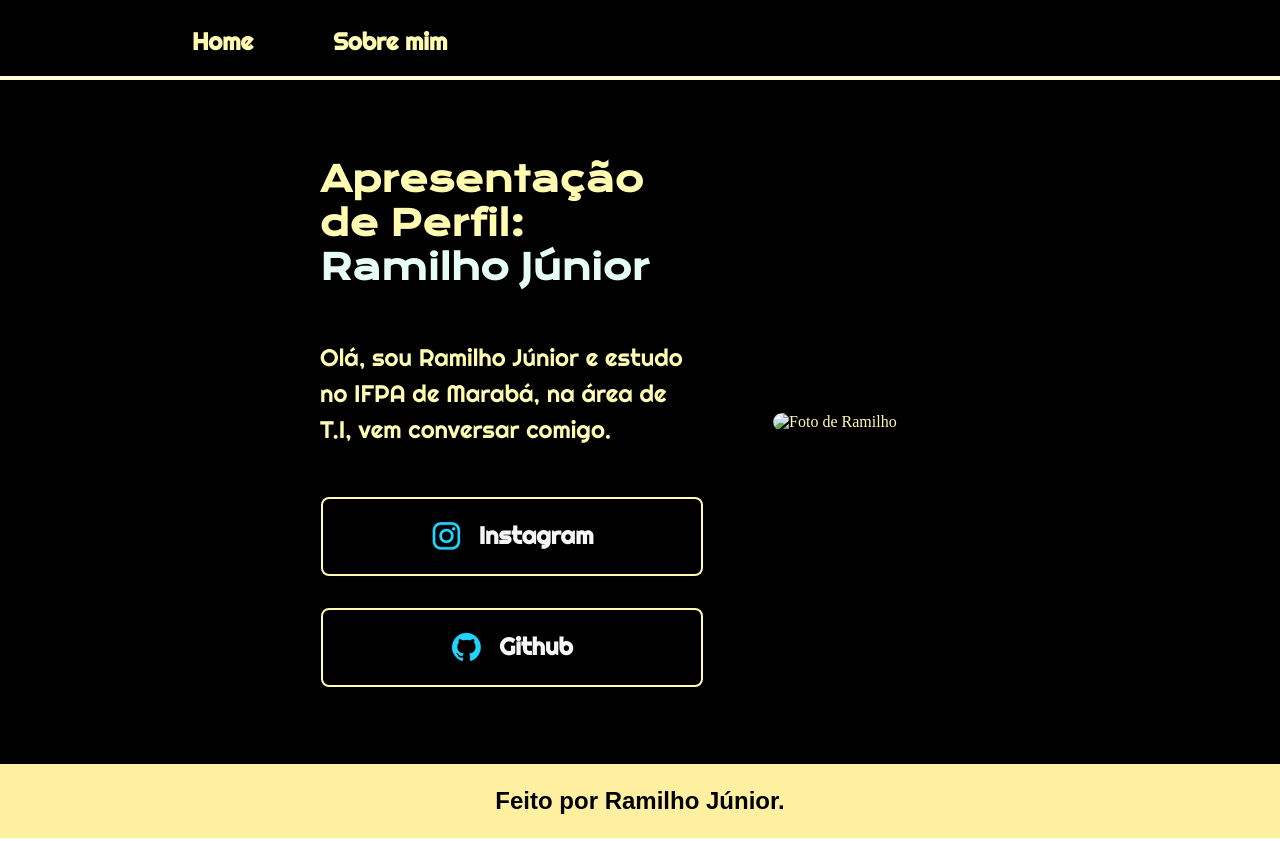
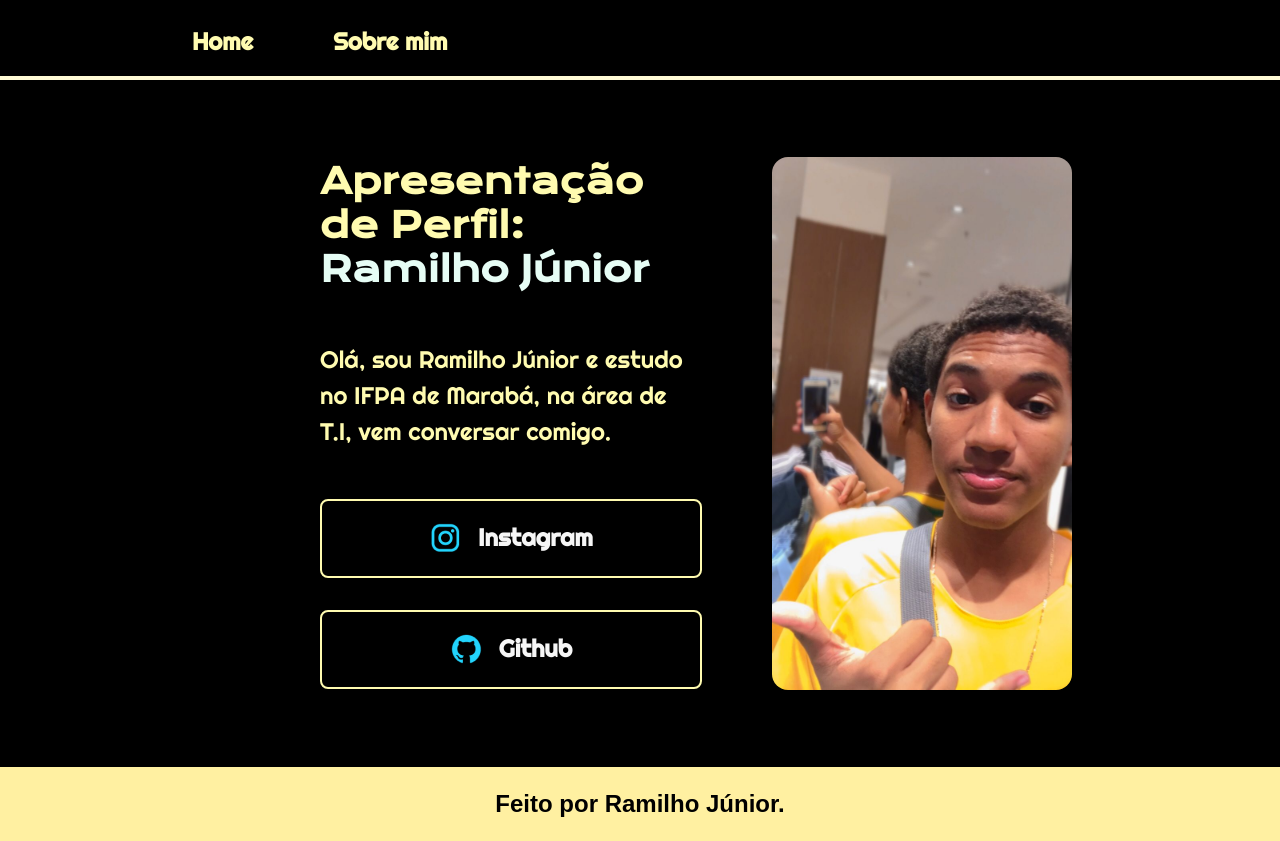
Before and after one commit to Ramilho/figma2, a plain HTML site: page index.html in a window 1280 px wide. Drawn offline with nearby package versions, Linux system fonts and the light colour scheme; files whose address does not match are found by name.

Commit message:
Update index.html

```diff
--- a/index.html
+++ b/index.html
@@ -35,7 +35,7 @@
             </div>
         </section>
 
-        <img class="apresentacao_img" src="imagens/Ramilho.jpeg" alt="Foto de Ramilho">
+        <img class="apresentacao_img" src="Ramilho.jpeg" alt="Foto de Ramilho">
     </main>
     <footer class="rodape">
         <p><Strong>Feito por Ramilho Júnior.</Strong></p>
```
